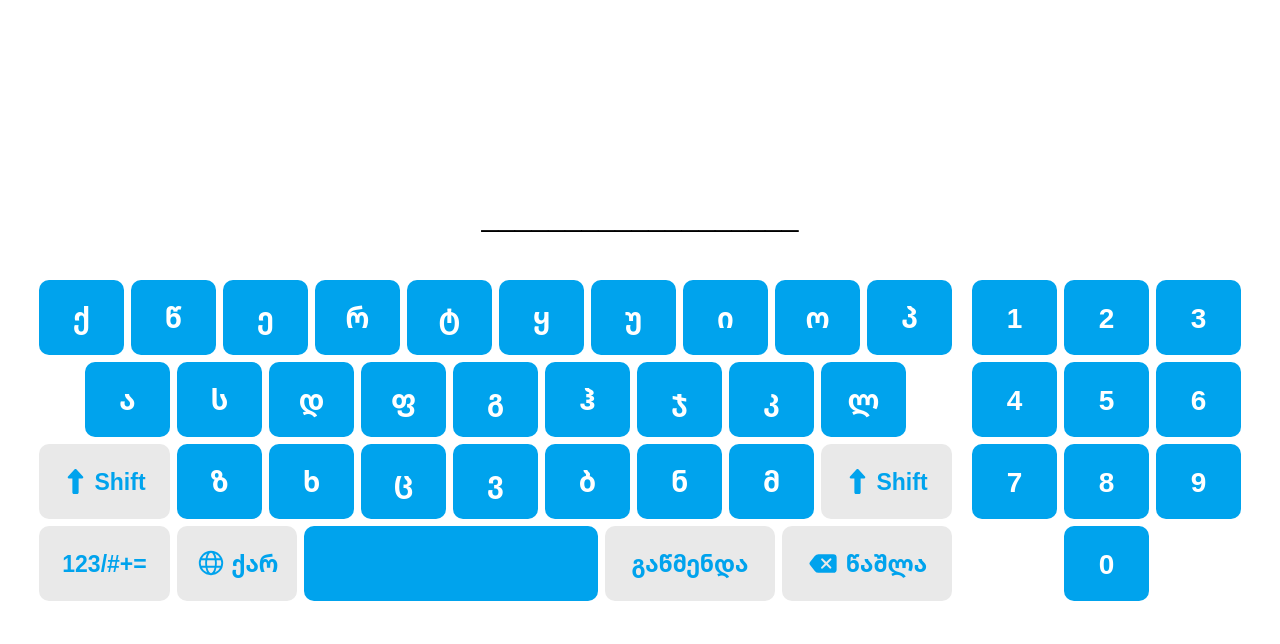
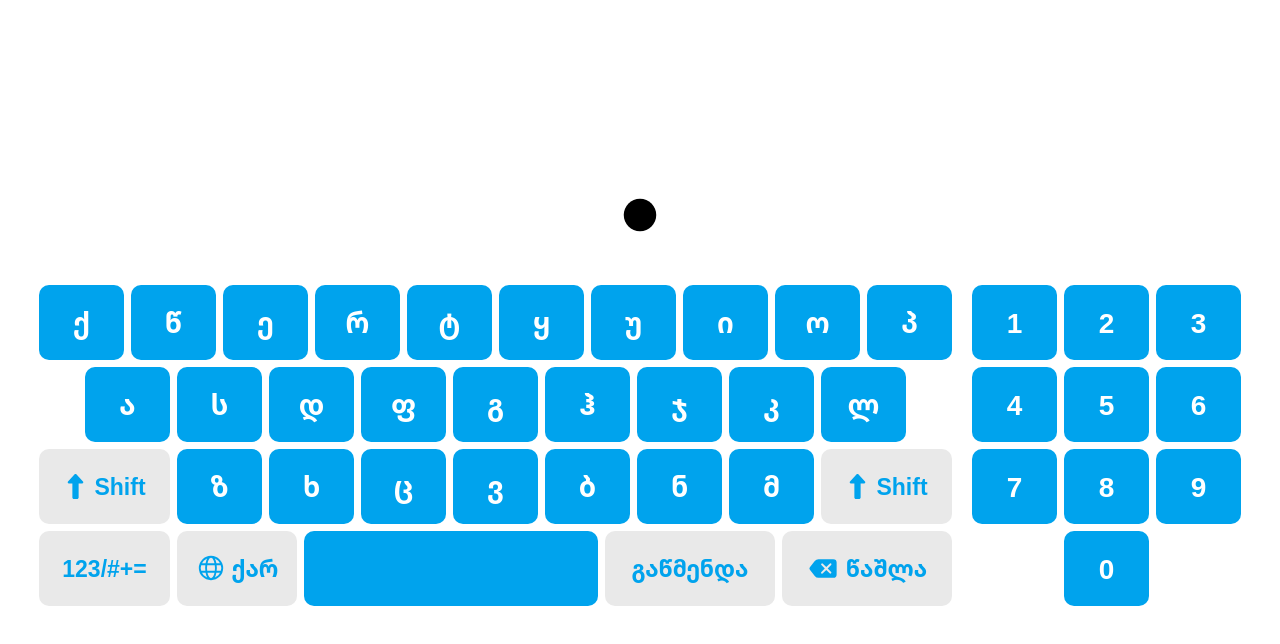
Before and after one commit to gigaamiridze/keyboard, a React (Vite) app: page / in a window 1280 px wide. Both pictures are taken after a click on the button 451 px from the left and 563 px from the top of the page. Shown: the top 644 px of the page. Built offline with nearby package versions, Linux system fonts and the light colour scheme.

Commit message:
Added password type for keyboard input

```diff
--- a/src/App.tsx
+++ b/src/App.tsx
@@ -1,6 +1,7 @@
 import isPropValid from '@emotion/is-prop-valid';
 import { StyleSheetManager } from 'styled-components';
 import { GlobalStyles, numericKeyboardStyles, qwertyKeyboardStyles } from './styles';
+import { KeyboardMode, KeyboardInputType } from './constants';
 import { KeyboardWithInput } from './templates';
 
 function App() {
@@ -8,9 +9,9 @@ function App() {
     <StyleSheetManager shouldForwardProp={prop => isPropValid(prop)}>
       <GlobalStyles />
       <KeyboardWithInput
-        mode='qwerty-numpad'
+        mode={KeyboardMode.QWERTY_NUMPAD}
         styles={qwertyKeyboardStyles}
-        inputType='underscore'
+        inputType={KeyboardInputType.PASSWORD}
         inputMaxLength={20}
       />
     </StyleSheetManager>
--- a/src/components/Icon.tsx
+++ b/src/components/Icon.tsx
@@ -87,6 +87,17 @@ function Icon(props: IconProps) {
           <path d='M144 32c17.7 0 32 14.3 32 32V96.7c5.3-.4 10.6-.7 16-.7s10.7 .2 16 .7V64c0-17.7 14.3-32 32-32s32 14.3 32 32v49.4c54.9 25.2 95.8 75.5 108.2 136.2c3.5 17.3-7.7 34.2-25 37.7s-34.2-7.7-37.7-25c-6.1-29.9-22.5-55.9-45.4-74.3V256c0 17.7-14.3 32-32 32s-32-14.3-32-32V161c-5.2-.7-10.6-1-16-1s-10.8 .3-16 1v95c0 17.7-14.3 32-32 32s-32-14.3-32-32V188.1C82.7 211.5 64 247.6 64 288c0 70.7 57.3 128 128 128H352c17.7 0 32 14.3 32 32s-14.3 32-32 32H192 32c-17.7 0-32-14.3-32-32s14.3-32 32-32H48.9C18.5 382 0 337.2 0 288c0-77.5 45.9-144.3 112-174.6V64c0-17.7 14.3-32 32-32z' />
         </svg>
       )}
+      {type === 'ellipse' && (
+        <svg
+          xmlns='http://www.w3.org/2000/svg'
+          viewBox='0 0 512 512'
+          width={size}
+          height={size}
+          fill={color}
+        >
+          <path d='M256 464c-114.69 0-208-93.31-208-208S141.31 48 256 48s208 93.31 208 208-93.31 208-208 208z' />
+        </svg>
+      )}
     </>
   )
 }
--- a/src/components/KeyboardInput.tsx
+++ b/src/components/KeyboardInput.tsx
@@ -1,9 +1,11 @@
 import { InputContainer, StyledKeyboardInput, Underscore } from '../styles';
+import { KeyboardInputType, Colors } from '../constants';
 import { IKeyboardInputProps } from '../models';
+import { FlexBox, Icon } from '../components';
 
 function KeyboardInput(props: IKeyboardInputProps) {
   const { type, inputMaxLength, output, styles } = props;
-  const formatTemplate = type === 'mobile-underscore' ? '___-______' : '_'.repeat(inputMaxLength);
+  const formatTemplate = type === KeyboardInputType.MOBILE_UNDERSCORE ? '___-______' : '_'.repeat(inputMaxLength);
 
   const formatString = (input: string, formatTemplate: string) => {
     if (!input || !formatTemplate) {
@@ -21,7 +23,7 @@ function KeyboardInput(props: IKeyboardInputProps) {
 
   return (
     <>
-      {type === 'outlined' && (
+      {type === KeyboardInputType.OUTLINED && (
         <InputContainer styles={styles}>
           {styles.input.leftIcon && styles.input.leftIcon}
           <StyledKeyboardInput
@@ -32,7 +34,7 @@ function KeyboardInput(props: IKeyboardInputProps) {
           {styles.input.rightIcon && styles.input.rightIcon}
         </InputContainer>
       )}
-      {type === 'mobile-underscore' || type === 'underscore' ? (
+      {type === KeyboardInputType.MOBILE_UNDERSCORE || type === KeyboardInputType.UNDERSCORE ? (
         <Underscore
           color={styles.input.color}
           fontSize={styles.input.fontSize}
@@ -41,6 +43,20 @@ function KeyboardInput(props: IKeyboardInputProps) {
           {formatString(output, formatTemplate)}
         </Underscore>
       ) : null}
+      {type === KeyboardInputType.PASSWORD && (
+        <FlexBox
+          alignItems='center'
+          additionalStyles={{ height: styles.input.passwordIconSize || 40 }}
+        >
+          {Array(output.length).fill(
+            <Icon
+              type='ellipse'
+              size={styles.input.passwordIconSize || 40}
+              color={styles.input.passwordIconColor || Colors.BLACK}
+            />
+          )}
+        </FlexBox>
+      )}
     </>
   )
 }
--- a/src/components/KeyboardLayout.tsx
+++ b/src/components/KeyboardLayout.tsx
@@ -1,4 +1,5 @@
 import { useEffect } from 'react';
+import { KeyboardMode } from '../constants';
 import { useKeyboardLayout } from '../hooks';
 import { IKeyboardLayoutProps, IQwertyKeyboardHookProps } from '../models';
 import { QwertyKeyboard, NumpadKeyboard, NumericKeyboard, FlexBox } from '../components';
@@ -40,7 +41,7 @@ function KeyboardLayout(props: IKeyboardLayoutProps) {
 
   return (
     <FlexBox alignItems='flex-start' columnGap={20}>
-      {mode === 'qwerty' || mode === 'qwerty-numpad' ? (
+      {mode === KeyboardMode.QWERTY || mode === KeyboardMode.QWERTY_NUMPAD ? (
         <QwertyKeyboard
           actionProps={actionProps}
           input={input}
@@ -49,7 +50,7 @@ function KeyboardLayout(props: IKeyboardLayoutProps) {
           styles={styles}
         />
       ) : null}
-      {mode === 'qwerty-numpad' && (
+      {mode === KeyboardMode.QWERTY_NUMPAD && (
         <NumpadKeyboard
           styles={styles}
           input={input}
@@ -57,13 +58,13 @@ function KeyboardLayout(props: IKeyboardLayoutProps) {
           setInput={setInput}
         />
       )}
-      {mode === 'numeric' || mode === 'numeric-dot' ? (
+      {mode === KeyboardMode.NUMERIC || mode === KeyboardMode.NUMERIC_DOT ? (
         <NumericKeyboard
           styles={styles}
           actionProps={actionProps}
           input={input}
           inputMaxLength={inputMaxLength}
-          isNumericMode={mode === 'numeric'}
+          isNumericMode={mode === KeyboardMode.NUMERIC}
           selectedLanguage={selectedLanguage}
           setInput={setInput}
           onDelete={onDelete}
--- a/src/components/KeyboardWrapper.tsx
+++ b/src/components/KeyboardWrapper.tsx
@@ -1,16 +1,17 @@
 import { disabledActions, qwertyActions, numericActions, numericDotActions } from '../constants';
 import { IKeyboardProps, IActionProps } from '../models';
 import { KeyboardLayout } from '../components';
+import { KeyboardMode } from '../constants';
 
 function KeyboardWrapper(props: IKeyboardProps) {
   const { mode, styles, inputMaxLength, onKeyPress } = props;
   let actionProps: IActionProps = disabledActions;
 
-  if (mode === 'qwerty' || mode === 'qwerty-numpad') {
+  if (mode === KeyboardMode.QWERTY || mode === KeyboardMode.QWERTY_NUMPAD) {
     actionProps = qwertyActions;
-  } else if (mode === 'numeric') {
+  } else if (mode === KeyboardMode.NUMERIC) {
     actionProps = numericActions;
-  } else if (mode === 'numeric-dot') {
+  } else if (mode === KeyboardMode.NUMERIC_DOT) {
     actionProps = numericDotActions;
   }
 
--- a/src/constants/Keyboard.ts
+++ b/src/constants/Keyboard.ts
@@ -7,3 +7,17 @@ export enum KeyboardAction {
   CLEAN = 'CLEAN',
   DELETE = 'DELETE',
 }
+
+export enum KeyboardMode {
+  NUMERIC = 'NUMERIC',
+  NUMERIC_DOT = 'NUMERIC_DOT',
+  QWERTY = 'QWERTY',
+  QWERTY_NUMPAD = 'QWERTY_NUMPAD',
+}
+
+export enum KeyboardInputType {
+  OUTLINED = 'OUTLINED',
+  MOBILE_UNDERSCORE = 'MOBILE_UNDERSCORE',
+  UNDERSCORE = 'UNDERSCORE',
+  PASSWORD = 'PASSWORD',
+}
--- a/src/models/Icon.ts
+++ b/src/models/Icon.ts
@@ -1,5 +1,5 @@
 export interface IconProps {
-  type: 'up-arrow' | 'globe' | 'backspace' | 'left-arrow' | 'dollar-sign' | 'euro-sign' | 'lari-sign';
+  type: 'up-arrow' | 'globe' | 'backspace' | 'left-arrow' | 'dollar-sign' | 'euro-sign' | 'lari-sign' | 'ellipse';
   size: number;
   color: string;
 }
--- a/src/templates/KeyboardWithInput.tsx
+++ b/src/templates/KeyboardWithInput.tsx
@@ -1,11 +1,12 @@
 import { useState, useCallback } from 'react';
+import { KeyboardInputType } from '../constants';
 import { IKeyboardWithInputProps } from '../models';
 import { KeyboardInput, KeyboardWrapper, FlexBox } from '../components';
 
 function KeyboardWithInput(props: IKeyboardWithInputProps) {
   const [output, setOutput] = useState<string>('');
   const { mode, styles, inputType, inputMaxLength, onKeyPress } = props;
-  const keyboardInputMaxLength = inputType === 'mobile-underscore' ? 9 : inputMaxLength ? inputMaxLength : 4;
+  const keyboardInputMaxLength = inputType === KeyboardInputType.MOBILE_UNDERSCORE ? 9 : inputMaxLength ? inputMaxLength : 4;
 
   const wrappedOnKeyPress = useCallback((value: string) => {
     setOutput(value);
--- a/src/types/Keyboard.ts
+++ b/src/types/Keyboard.ts
@@ -7,6 +7,4 @@ export type KeyboardActionType =
   | { type: KeyboardAction.LANGUAGE_CHANGE }
   | { type: KeyboardAction.SPACE; payload: string }
   | { type: KeyboardAction.CLEAN }
-  | { type: KeyboardAction.DELETE }
-
-export type KeyboardInputType = 'outlined' | 'mobile-underscore' |'underscore';
+  | { type: KeyboardAction.DELETE };
```
Also changed, not shown: src/models/Keyboard.ts (+4 -3 lines).
